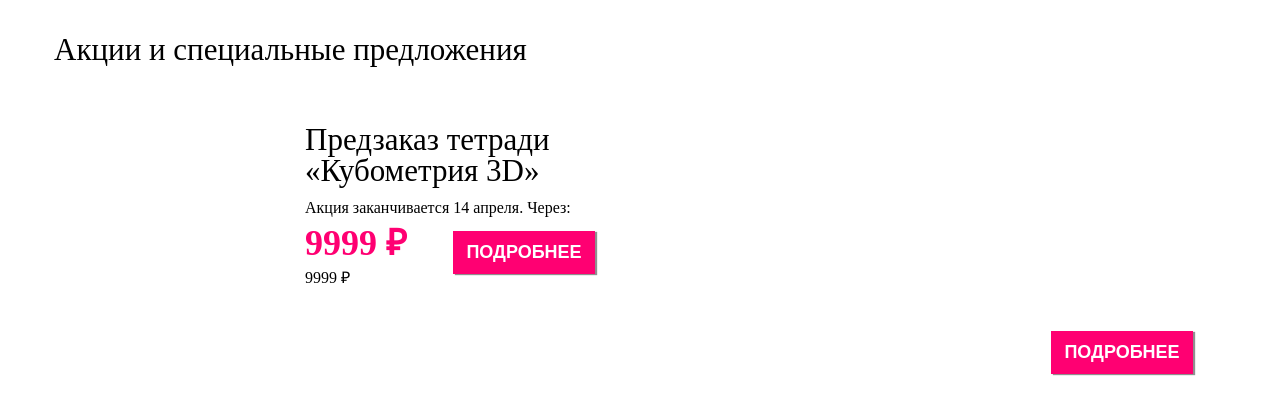
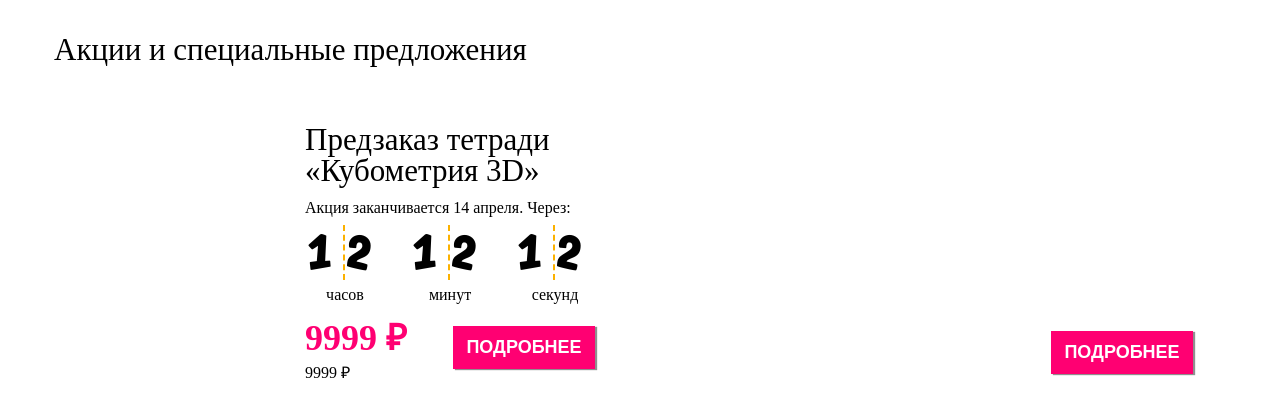
Before and after one commit to erised-ice/BandaUmnikov, a plain HTML site: page index.html in a window 1280 px wide. Drawn offline with Linux system fonts and the light colour scheme; a web font is replaced by a local one.

Commit message:
added timer-layout

```diff
--- a/css/screen.css
+++ b/css/screen.css
@@ -106,6 +106,45 @@ body {
   margin-bottom: 13px;
 }
 
+.timer__body {
+  display: flex;
+  justify-content: space-between;
+}
+
+.timer__capture {
+  margin-bottom: 8px;
+}
+
+.timer__item {
+  text-align: center;
+}
+
+
+
+.timer__digits {
+  position: relative;
+  width: 80px;
+  height: 55px;
+  border-radius: 5px;
+  background-color: #fff;
+  font-family: UmnikBold;
+  font-size: 55px;
+  font-weight: 700;
+  letter-spacing: 11px;
+  text-align: center;
+  margin-bottom: 6px;
+}
+
+.timer__digits:after {
+  position: absolute;
+  content: '';
+  right: 50%;
+  top: 0;
+  width: 0;
+  height: 55px;
+  border-left: 2px dashed #fbb100;
+}
+
 .sale__price {
   display: flex;
   justify-content: space-between;
--- a/index.html
+++ b/index.html
@@ -23,7 +23,20 @@
               «Кубометрия 3D»</h2>
             <div class="timer sale__timer">
               <div class="timer__capture">Акция заканчивается 14 апреля. Через:</div>
-              <div class="timer__body"></div>
+              <div class="timer__body">
+                <div class="timer__item timer__hours">
+                  <div class="timer__digits">12</div>
+                  <div class="timer__capture">часов</div>
+                </div>
+                <div class="timer__item timer__minuts">
+                  <div class="timer__digits">12</div>
+                  <div class="timer__capture">минут</div>
+                </div>
+                <div class="timer__item timer__seconds">
+                  <div class="timer__digits">12</div>
+                  <div class="timer__capture">секунд</div>
+                </div>
+              </div>
               <div class="sale__price price">
                 <div class="price__text">
                   <div class="price-new">
```
